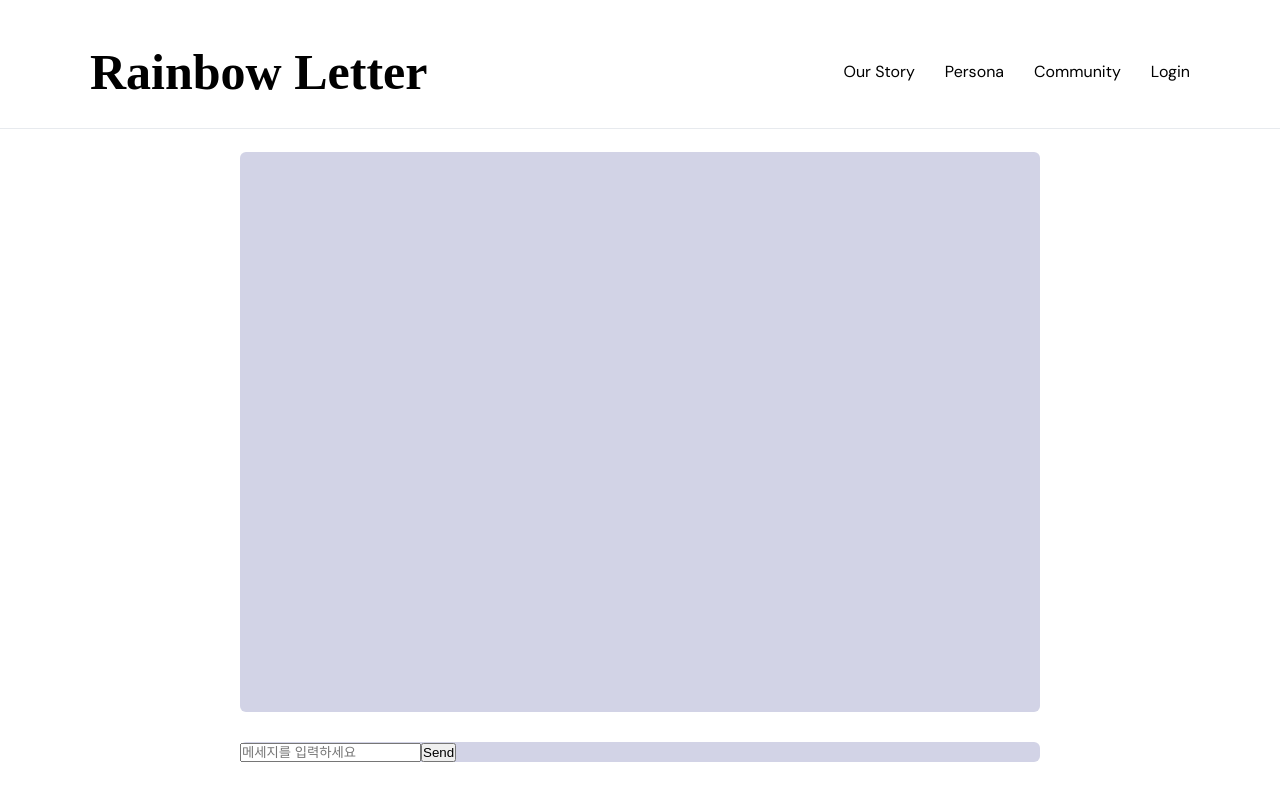
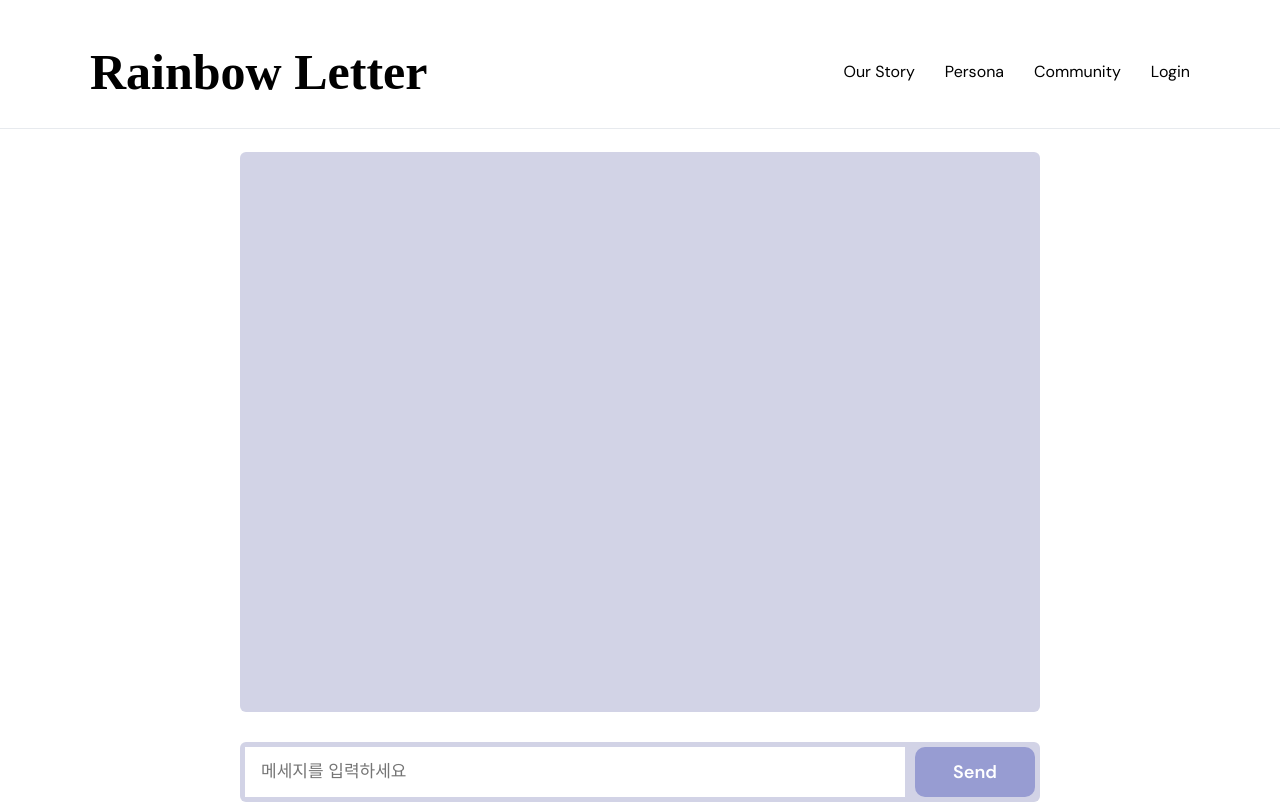
Before and after one commit to ewha-cse-HACK/HACK_client, a React (Create React App) app: page /pages/Chat in a window 1280 px wide. Shown: the top 804 px of the page. Built offline with nearby package versions, Linux system fonts and the light colour scheme; a web font is replaced by a local one.

Commit message:
[feat] 말풍선 스타일 컴포넌트로 변경

```diff
--- a/src/components/Profile.jsx
+++ b/src/components/Profile.jsx
@@ -1,25 +1,34 @@
 import React, { useState, useEffect } from "react";
 import { Link } from "react-router-dom";
 import styled from "styled-components";
+import axios from "axios";
 import "../pages/style.css";
 
 function Profile() {
-  const [speciesName, setSpeciesName] = useState("");
-  const [name, setName] = useState(""); // 이름 상태 추가
-  /* 이미지 불러오기 - 백엔드 연결하면서 변경 */
-  /* 나머지도 변수명 바꾸기 */
+  const [name, setName] = useState("");
+  const [personaList, setPersonaList] = useState([]);
+  const [listSize, setListSize] = useState(0);
+  const token = localStorage.getItem("token");
+  /* 이미지 불러오기 */
 
   useEffect(() => {
-    // 실제로는 여기에서 Axios 또는 fetch를 사용하여 백엔드 API를 호출합니다.
-    // 더미 데이터 사용 예시
-    setTimeout(() => {
-      const dummyData = {
-        name: "프로필 이름",
-        // 다른 프로필 데이터도 여기에 추가할 수 있음
-      };
-      setName(dummyData.name);
-    }, 1000); // 1초 후에 더미 데이터 받아옴 (실제로는 API 호출 결과를 받아오게 됨)
-  }, []); // 빈 배열을 넣어 한 번만 실행되게 함
+    axios
+      .get("http://13.209.173.241:8080/rainbow-letter/persona/list", {
+        headers: {
+          "X-ACCESS-TOKEN": `Bearer ${token}`,
+          "Content-Type": "application/json",
+        },
+      })
+      .then((response) => {
+        // API에서 받아온 데이터를 상태에 저장합니다.
+        setPersonaList(response.data.personaList);
+        setListSize(response.data.listSize);
+      })
+      .catch((error) => {
+        // 에러 핸들링 로직을 추가할 수 있습니다.
+        console.error("Error fetching persona data: ", error);
+      });
+  }, []); // 빈 배열을 넣어 한 번만 실행되게 합니다.
 
   return (
     <div id="profileCard">
@@ -49,11 +58,17 @@ function Profile() {
 export default Profile;
 
 const StyledLink = styled(Link)`
+  margin-left: 30px;
+  margin-top: 0;
   text-decoration: none;
   color: #343b6e;
+  border: none;
+  font-size: 16px;
+  font-weight: bold;
+  cursor: pointer;
   &:hover {
     color: black;
-    font-weight: 500;
+    font-weight: 600;
   }
 `;
 
--- a/src/pages/Chat.jsx
+++ b/src/pages/Chat.jsx
@@ -1,4 +1,4 @@
-import React, { useState } from "react";
+import React, { useState, useEffect } from "react";
 import { useParams, Link, Routes, Route, useNavigate } from "react-router-dom";
 import styled from "styled-components";
 import axios from "axios";
@@ -15,19 +15,17 @@ function Chat() {
 
   const handleSubmit = async (e) => {
     e.preventDefault();
-    // 유저의 입력을 대화 내용에 추가
-    setMessages([...messages, { text: userInput, type: "user" }]);
-    setUserInput(""); // 입력 창 비우기
 
     try {
       const response = await axios.post(
-        "http://13.209.173.241:8080/rainbow-letter/chat/{pet_id}",
+        "http://13.209.173.241:8080/rainbow-letter/chat/${pet_id}",
         {
           question: userInput,
         }
       );
-
-      setMessages([...messages, { text: response.data.answer, type: "bot" }]);
+      setMessages([...messages, { text: userInput, type: "user" }]);
+      setMessages([...messages, { text: response.data, type: "bot" }]);
+      setUserInput(""); // 입력 창 비우기
     } catch (error) {
       console.error("API 요청 실패:", error);
       // 오류 처리 로직 추가
@@ -37,19 +35,16 @@ function Chat() {
   return (
     <ChatWrapper>
       <ChatContainer>
+        <div className="profile-image">
+          {/* 여기에 프로필 이미지를 넣는 코드를 추가하세요 */}
+        </div>
         <div className="chat-messages">
           {messages.map((message, index) => (
-            <div
-              key={index}
-              className={`message-bubble ${
-                message.type === "user" ? "user" : "bot"
-              }`}
-            >
+            <MessageBubble key={index} className={message.type}>
               {message.text}
-            </div>
+            </MessageBubble>
           ))}
         </div>
-        <div id="sender"></div>
       </ChatContainer>
       <InputContainer>
         <input
@@ -86,12 +81,26 @@ const ChatContainer = styled.div`
   border-radius: 6px;
   background-color: #d2d3e6;
 `;
+const MessageBubble = styled.div`
+  margin: 10px;
+  padding: 10px;
+  max-width: 80%; /* 최대 너비 설정 */
+  border-radius: 8px; /* 모서리 둥글게 만들기 */
+  color: white; /* 글자 색상 */
+  font-size: 14px; /* 글자 크기 */
+  word-wrap: break-word; /* 긴 단어 자동 줄바꿈 */
+`;
 const InputContainer = styled.div`
   margin: auto;
   width: 800px;
+  height: 60px;
   margin-top: 30px;
   border-radius: 6px;
   background-color: #d2d3e6;
+  display: flex;
+  flex-direction: row;
+  justify-content: center;
+  align-items: center;
 `;
 const ProfileImage = styled.img`
   width: 80px;
--- a/src/pages/PersonaView.jsx
+++ b/src/pages/PersonaView.jsx
@@ -11,7 +11,6 @@ function PersonaView() {
   const token = localStorage.getItem("token");
 
   useEffect(() => {
-    // Axios를 사용하여 백엔드 API를 호출합니다.
     axios
       .get("http://13.209.173.241:8080/rainbow-letter/persona/list", {
         headers: {
--- a/src/pages/style.css
+++ b/src/pages/style.css
@@ -491,8 +491,30 @@ ul {
 
 
 /*  Chat  */
-
-
+#inputField {
+    margin: 5px;
+    padding-left: 16px;
+    border: none;
+    width: 660px;
+    height: 50px;
+    font-size: 17px;
+    outline: none;
+}
+#sendBtn {
+    margin: 5px;
+    font-family: DMSans;
+    font-weight: 600;
+    font-size: 18px;
+    color: white;
+    width: 120px;
+    height: 50px;
+    border-radius: 10px;
+    border: none;
+    background-color: #979CD2;
+}
+#sendBtn:hover {
+    background-color: #5961b6;
+}
 
 
 
```
